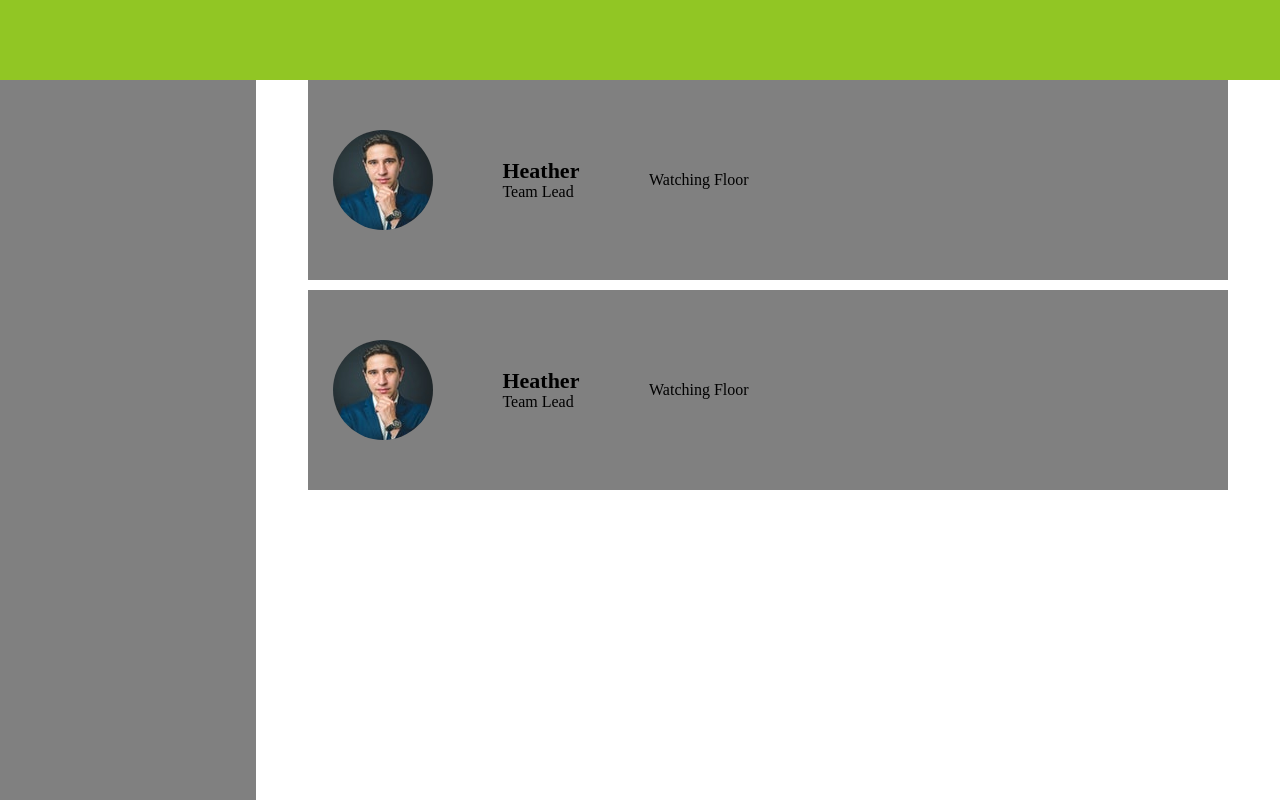
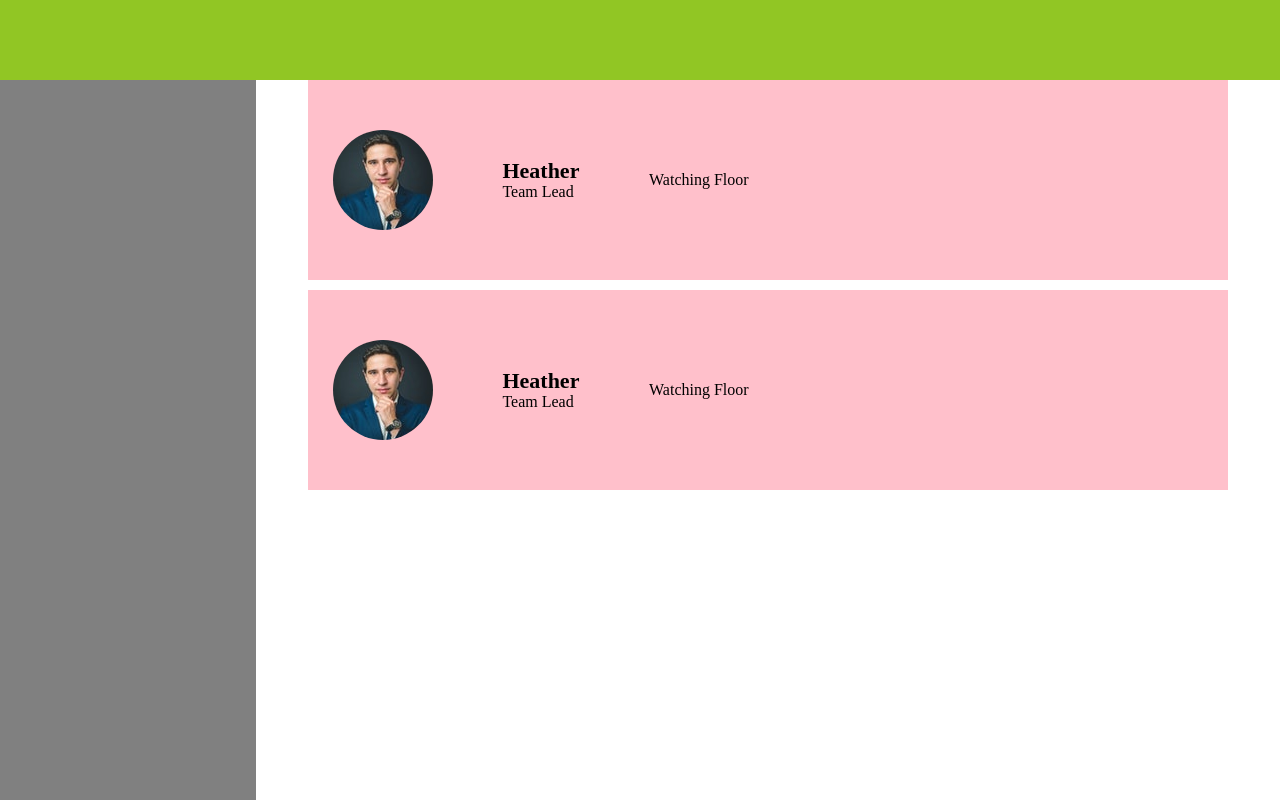
Before and after one commit to jacoblemperle/ess, a React (Create React App) app: page / in a window 1280 px wide. Built offline with nearby package versions, Linux system fonts and the light colour scheme.

Commit message:
Changed userbar color

```diff
--- a/src/styles/UserBar.css
+++ b/src/styles/UserBar.css
@@ -1,7 +1,7 @@
 .userhelp-bar {
     width: 85%;
     height: 150px;
-    background-color: gray;
+    background-color: pink;
     padding: 25px;
     display: flex;
     align-items: center;
```
Also changed, not shown: src/logo.svg (deleted).
